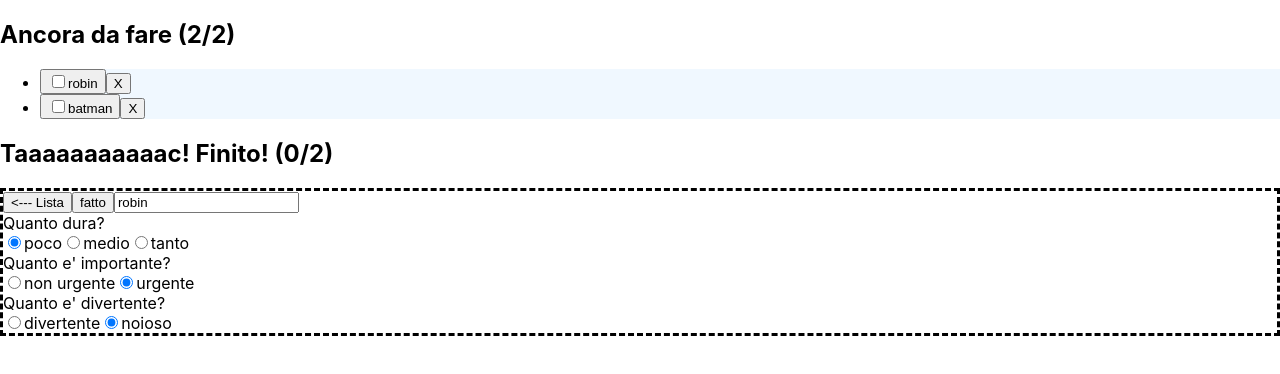
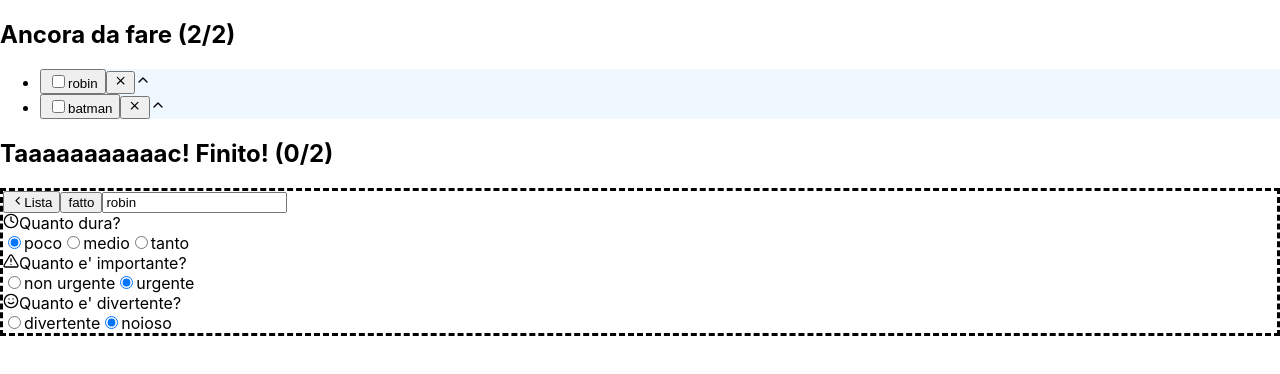
Before and after one commit to MarcoMaz/renato-do-list, a React (Create React App) app: page /main in a window 1280 px wide. Both pictures are taken after a click on the button "robin". Shown: the top 374 px of the page. Built offline with nearby package versions, Linux system fonts and the light colour scheme.

Commit message:
feat( icons ): add icons

```diff
--- a/package.json
+++ b/package.json
@@ -30,6 +30,7 @@
     "prettier": "^2.2.1",
     "react": "^17.0.2",
     "react-dom": "^17.0.2",
+    "react-icons": "^4.3.1",
     "react-redux": "^7.2.4",
     "react-router-dom": "^5.2.0",
     "react-scripts": "4.0.3",
--- a/src/assets/copyText.js
+++ b/src/assets/copyText.js
@@ -22,9 +22,6 @@ const copyText = {
     cta: {
       label: 'Ho capito',
     },
-  },
-  mainView: {
-    buttonAdd: '+',
   },
   modal: {
     label: 'Ma siamo sicuri?',
@@ -89,7 +86,7 @@ const copyText = {
     tasksDoneHeadline: 'Taaaaaaaaaaac! Finito!',
   },
   addEditTask: {
-    buttonGoBack: '<--- Lista',
+    buttonGoBack: 'Lista',
     buttonDone: 'fatto',
     headline: "Aggiungi un'attivita'",
     placeHolder: 'Cosa devi fare? Scrivilo qui.',
--- a/src/components/AddEditTask.tsx
+++ b/src/components/AddEditTask.tsx
@@ -99,7 +99,12 @@ const AddEditTask: FunctionComponent<AddEditTaskProps> = ({
 
   return (
     <form className="AddTask" onSubmit={submitNewTask}>
-      <Button type="button" label={buttonGoBack} onClick={handleGoBack} />
+      <Button
+        arrowLeft
+        type="button"
+        label={buttonGoBack}
+        onClick={handleGoBack}
+      />
       {!modifyTask ? (
         <Button type="submit" label={buttonDone} isDisabled={!itemText} />
       ) : (
--- a/src/components/Fun.tsx
+++ b/src/components/Fun.tsx
@@ -18,7 +18,7 @@ const Fun: FunctionComponent<FunProps> = ({ fun, setFun }) => {
   const { headlineLabel } = copyText.fun.headline;
   return (
     <div>
-      <LabelIcon label={headlineLabel} />
+      <LabelIcon funIcon label={headlineLabel} />
       {options.map(({ label, id }, index) => {
         const handleChange = (e: { target: { value: string } }) => {
           e.target.value === options[0].label
--- a/src/components/Speed.tsx
+++ b/src/components/Speed.tsx
@@ -17,7 +17,7 @@ const Speed: FunctionComponent<SpeedProps> = ({ speed, setSpeed }) => {
   const { headlineLabel } = copyText.speed.headline;
   return (
     <div>
-      <LabelIcon label={headlineLabel} />
+      <LabelIcon speedIcon label={headlineLabel} />
       {options.map(({ label, id }, index) => {
         const handleChange = (e: { target: { value: string } }) => {
           if (e.target.value === options[0].label) {
--- a/src/components/Task.tsx
+++ b/src/components/Task.tsx
@@ -1,4 +1,7 @@
 import { FunctionComponent } from 'react';
+
+// Icons
+import { FiChevronUp } from 'react-icons/fi';
 
 // State
 import { useAppDispatch } from '../state/hooks';
@@ -73,7 +76,8 @@ const Task: FunctionComponent<TaskProps> = ({
           onChange={handleCompleteTask}
         />
       </button>
-      <Button label="X" type="button" onClick={handleRemoveDialog} />
+      <Button closeSign type="button" onClick={handleRemoveDialog} />
+      <FiChevronUp />
     </li>
   );
 };
--- a/src/components/Urgency.tsx
+++ b/src/components/Urgency.tsx
@@ -18,7 +18,7 @@ const Urgency: FunctionComponent<UrgencyProps> = ({ urgency, setUrgency }) => {
   const { headlineLabel } = copyText.urgency.headline;
   return (
     <div>
-      <LabelIcon label={headlineLabel} />
+      <LabelIcon urgencyIcon label={headlineLabel} />
       {options.map(({ label, id }, index) => {
         const handleChange = (e: { target: { value: string } }) => {
           e.target.value === options[0].label
--- a/src/components/core/Button.tsx
+++ b/src/components/core/Button.tsx
@@ -1,12 +1,19 @@
 /* eslint-disable react/button-has-type */
 import { FunctionComponent } from 'react';
+
+// import ICONS
+import { FiX, FiArrowRight, FiPlus, FiChevronLeft } from 'react-icons/fi';
 
 type AllowedButtonType = 'button' | 'submit' | 'reset';
 
 interface ButtonProps {
-  label: string;
+  label?: string;
   type: AllowedButtonType;
   isDisabled?: boolean;
+  arrowLeft?: boolean;
+  arrowRight?: boolean;
+  closeSign?: boolean;
+  plusSign?: boolean;
   onClick?: () => void;
 }
 
@@ -14,11 +21,19 @@ const Button: FunctionComponent<ButtonProps> = ({
   label,
   type = 'button',
   isDisabled,
+  arrowLeft,
+  arrowRight,
+  closeSign,
+  plusSign,
   onClick,
 }) => {
   return (
     <button type={type} disabled={isDisabled} onClick={onClick}>
+      {arrowLeft && <FiChevronLeft />}
+      {plusSign && <FiPlus />}
+      {closeSign && <FiX />}
       {label}
+      {arrowRight && <FiArrowRight />}
     </button>
   );
 };
--- a/src/components/core/LabelIcon.tsx
+++ b/src/components/core/LabelIcon.tsx
@@ -1,11 +1,29 @@
 import { FunctionComponent } from 'react';
+
+// Icons
+import { FiClock, FiAlertTriangle, FiSmile } from 'react-icons/fi';
 
 interface LabelIconProps {
   label: string;
+  speedIcon?: boolean;
+  urgencyIcon?: boolean;
+  funIcon?: boolean;
 }
 
-const LabelIcon: FunctionComponent<LabelIconProps> = ({ label }) => {
-  return <div>{label}</div>;
+const LabelIcon: FunctionComponent<LabelIconProps> = ({
+  label,
+  speedIcon,
+  urgencyIcon,
+  funIcon,
+}) => {
+  return (
+    <div>
+      {speedIcon && <FiClock />}
+      {urgencyIcon && <FiAlertTriangle />}
+      {funIcon && <FiSmile />}
+      {label}
+    </div>
+  );
 };
 
 export default LabelIcon;
--- a/src/views/IntroView1.tsx
+++ b/src/views/IntroView1.tsx
@@ -25,7 +25,7 @@ export const IntroView1: FunctionComponent = () => {
       <Image alt={alt} srcUrl={srcUrl} />
       <SectionParagraphs arrayOfParagraphs={arrayOfParagraphs} />
       <Link to="/main">
-        <Button type="button" label={label} />
+        <Button type="button" label={label} arrowRight />
       </Link>
     </div>
   );
--- a/src/views/LandingView.tsx
+++ b/src/views/LandingView.tsx
@@ -21,7 +21,7 @@ export const LandingView: FunctionComponent = () => {
       <Headline isFirstElement label={headline} spanLabel={headlineSpan} />
       <Image alt={alt} srcUrl={srcUrl} />
       <Link to="/intro-1">
-        <Button type="button" label={label} />
+        <Button type="button" label={label} arrowRight />
       </Link>
     </div>
   );
--- a/src/views/MainView.tsx
+++ b/src/views/MainView.tsx
@@ -10,9 +10,6 @@ import Toast from '../components/Toast';
 import TasksTodo from '../components/TasksTodo';
 import TasksDone from '../components/TasksDone';
 import AddEditTask from '../components/AddEditTask';
-
-// CopyText
-import copyText from '../assets/copyText';
 
 export const MainView: FunctionComponent = () => {
   const tasks = useAppSelector((state) => state.task);
@@ -34,8 +31,6 @@ export const MainView: FunctionComponent = () => {
   const [showModal, setShowModal] = useState(false);
   const [showToast, setShowToast] = useState(false);
 
-  const { buttonAdd } = copyText.mainView;
-
   return (
     <div>
       <TasksTodo
@@ -54,8 +49,8 @@ export const MainView: FunctionComponent = () => {
       <TasksDone tasks={tasks} tasksDone={tasksDone} tasksTotal={tasksTotal} />
       {!showAddEditTask && (
         <Button
+          plusSign
           type="button"
-          label={buttonAdd}
           onClick={() => setShowAddEditTask(true)}
         />
       )}
```
Also changed, not shown: 1 other file (tests, documents, lock files or other folders).
